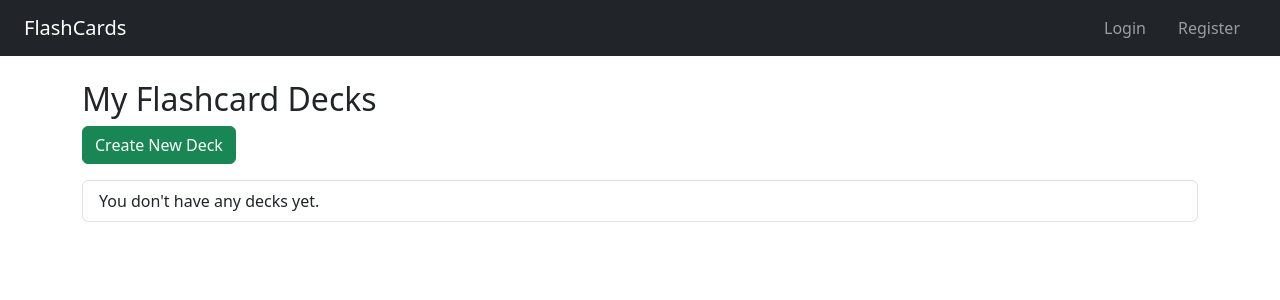
After one commit to art64722/flashcards-app, a Flask app: template templates/decks.html in a window 1280 px wide. The commit adds this page. Shown: the top 300 px of the page. Run offline with Flask 3, Linux system fonts and the light colour scheme; the template is opened without the code that fills it, so the values that code supplies are empty.

Commit message:
Add decks and card tables and route /decks

```diff
--- /dev/null
+++ b/templates/decks.html
@@ -0,0 +1,19 @@
+{% extends "layout.html" %}
+
+{% block title %}My Decks{% endblock %}
+
+{% block content %}
+<h2>My Flashcard Decks</h2>
+
+<a href="/decks/create" class="btn btn-success mb-3">Create New Deck</a>
+
+<ul class="list-group">
+  {% for deck in decks %}
+    <li class="list-group-item">
+      <a href="/decks/{{ deck.id }}">{{ deck.name }}</a>
+    </li>
+  {% else %}
+    <li class="list-group-item">You don't have any decks yet.</li>
+  {% endfor %}
+</ul>
+{% endblock %}
--- a/templates/layout.html
+++ b/templates/layout.html
@@ -15,6 +15,9 @@
                 {% if session["user_id"] %}
                     <li class="nav-item">
                         <a class="nav-link px-3" href="/logout">Logout</a>
+                    </li>
+                    <li>
+                        <a class="nav-link px-3" href="/decks">My decks</a>
                     </li>
                 {% else %}
                     <li class="nav-item">
```
